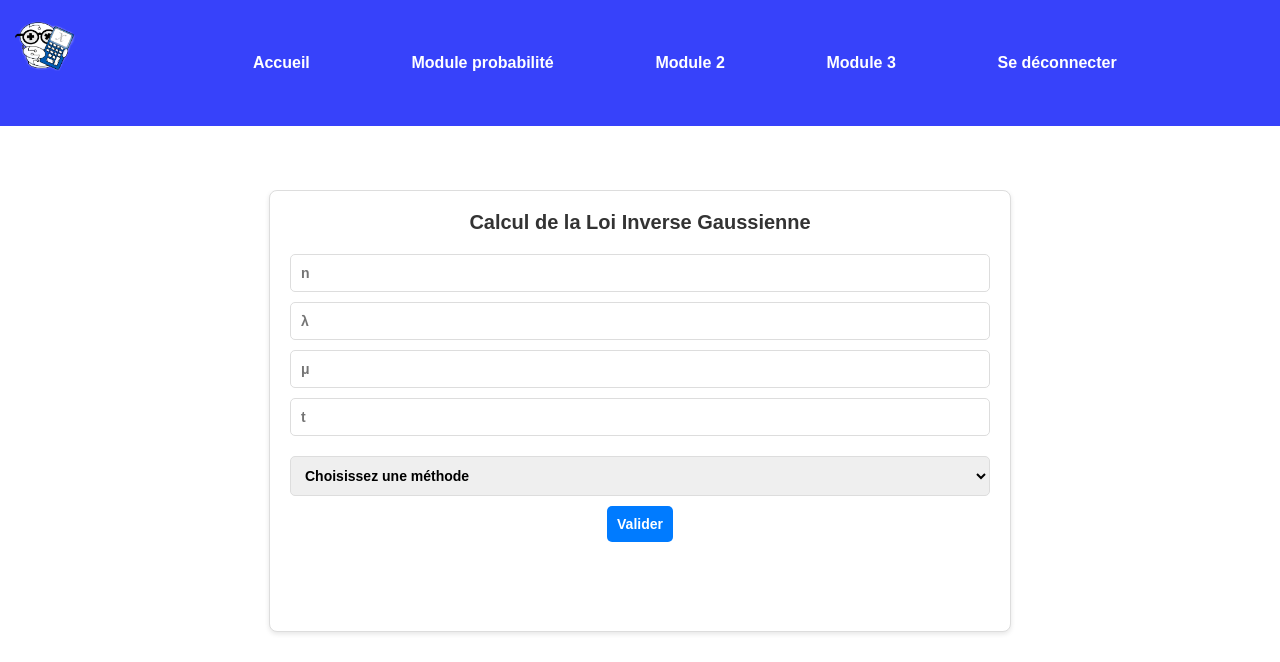
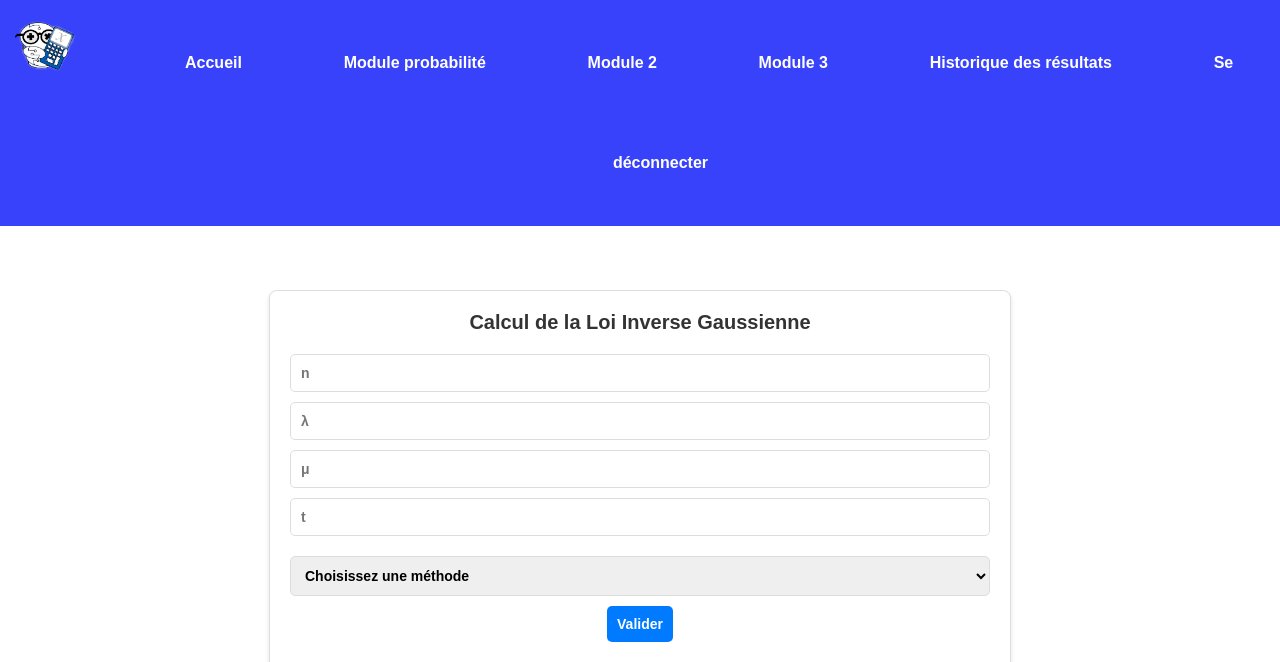
Before and after one commit to RayanSUK/SAE_DEV_APP, a PHP site: page /LoiInverseGaussienne.php in a window 1280 px wide. Shown: the top 662 px of the page. Run offline with PHP 8.4, Linux system fonts and the light colour scheme.

Commit message:
Ajout d'un onglet historique

```diff
--- a/src/siteV2/partiels/navbar.php
+++ b/src/siteV2/partiels/navbar.php
@@ -20,7 +20,9 @@
             <li><a href="module1.php">Module probabilité</a></li>
             <li><a href="module2.php">Module 2</a></li>
             <li><a href="module3.php">Module 3</a></li>
+            <li><a href="history.php">Historique des résultats</a></li>
             <li><a href="deconnexion.php">Se déconnecter</a></li>
+
         </ul>
         <div class="clearfix"></div>
     </div>
```
